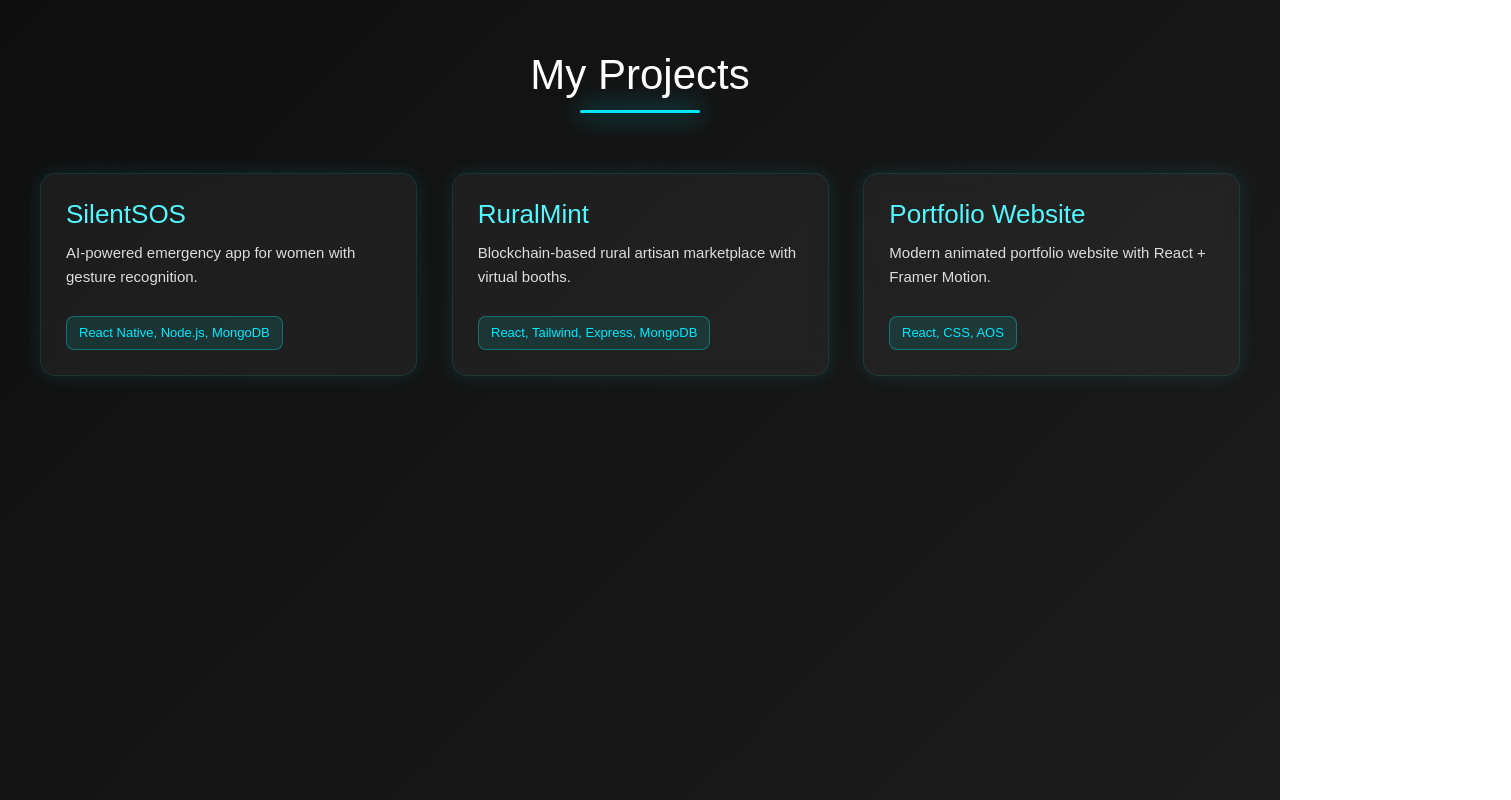
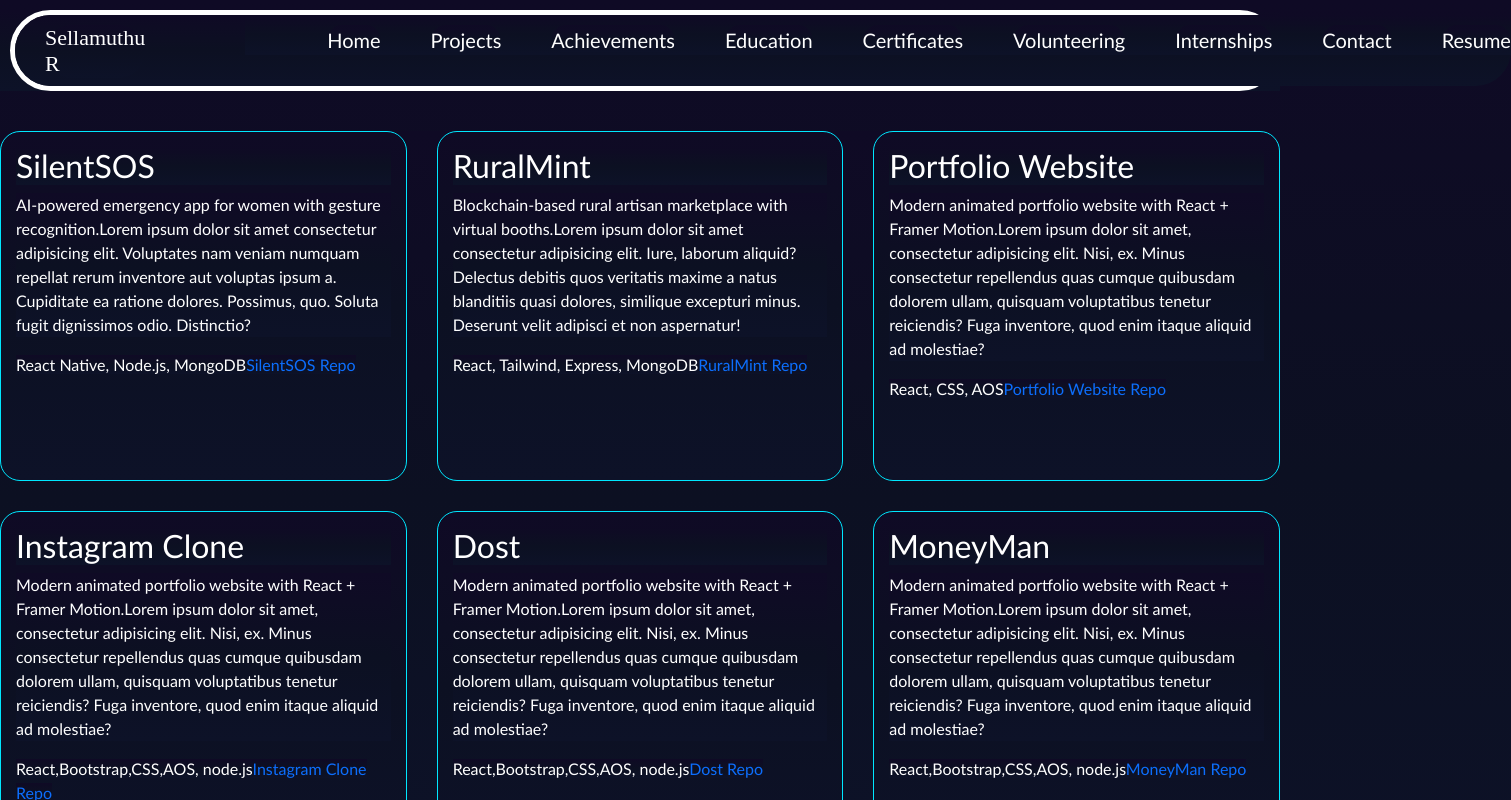
Before and after one commit to Sellamuthu2007/PORTFOLIO, a React (Vite) app: page /projects in a window 1280 px wide. Shown: the top 800 px of the page, 1511 px wide, since content can reach past the window. Built offline with nearby package versions, Linux system fonts and the light colour scheme.

Commit message:
Added footer feature

```diff
--- a/src/App.css
+++ b/src/App.css
@@ -7,7 +7,6 @@
 .projects-wrapper {
   padding: 50px 20px;
   min-height: 100vh;
-  background: linear-gradient(135deg, #0f0f0f, #1c1c1c);
   color: white;
   font-family: 'Poppins', sans-serif;
 }
@@ -16,7 +15,6 @@
 .projects-title {
   text-align: center;
   font-size: 42px;
-  margin-bottom: 40px;
   color: #ffffff;
   position: relative;
 }
@@ -40,73 +38,34 @@
     box-shadow: 0 0 25px #00e7ff;
   }
 }
-
-/* Grid layout */
 .projects-grid {
   display: grid;
+  gap: 30px;
   grid-template-columns: repeat(auto-fit, minmax(300px, 1fr));
-  gap: 35px;
-  padding: 20px;
+  margin-top: 40px;
 }
 
-/* Card styles */
 .project-card {
-  background: rgba(255, 255, 255, 0.05);
-  padding: 25px;
-  border-radius: 15px;
-  backdrop-filter: blur(8px);
-  border: 1px solid rgba(0, 255, 255, 0.1);
-  box-shadow: 0 0 20px rgba(0, 255, 255, 0.1);
-  transition: 0.4s ease;
-  cursor: pointer;
-  position: relative;
-  overflow: hidden;
+  padding: 20px;
+  min-height: 350px;
+  border-radius: 20px;
+  border: 1px solid #00e7ff;
+  color: white;
+  transition: transform 0.3s ease,box-shadow 0.3s ease  ;
 }
 
-/* Neon border effect */
-.project-card::before {
-  content: "";
-  position: absolute;
-  inset: 0;
-  border-radius: 15px;
-  padding: 2px;
-  background: linear-gradient(
-    45deg,
-    #00eaff,
-    #ff00e6,
-    #00ff95,
-    #00eaff
-  );
-  opacity: 0;
-  transition: 0.4s;
-  z-index: -1;
+.project-card:hover {
+  cursor : pointer;
+  transform: scale(1.05);
+  box-shadow: 0 0 30px #00e7ff;
 }
 
-.project-card:hover::before {
-  opacity: 1;
-  filter: blur(6px);
+.hackathonPage .icons i{
+    font-size : 30px;
 }
+.achievements-hero{
+  color : white;
+  margin-top: 50px ;
+  margin-left: 600px;
 
-/* Text styling */
-.project-card h2 {
-  font-size: 26px;
-  margin-bottom: 10px;
-  color: #54f7ff;
 }
-
-.project-card p {
-  font-size: 15px;
-  line-height: 1.6;
-  color: #dddddd;
-}
-
-.tech {
-  display: inline-block;
-  margin-top: 12px;
-  font-size: 13px;
-  padding: 6px 12px;
-  background: rgba(0, 255, 255, 0.1);
-  border-radius: 8px;
-  border: 1px solid rgba(0, 255, 255, 0.3);
-  color: #00eaff;
-}
--- /dev/null
+++ b/src/achievements.jsx
@@ -0,0 +1,83 @@
+import { useState,useEffect } from "react"
+import { useNavigate } from "react-router-dom"
+import { motion } from "framer-motion"
+import Navbar from "./navbar"
+import Footer from "./footer"
+export default function Achievement(){
+    const hackDetails = [
+        {
+            "id" : 1,
+            "name" : "All India Developers Challenge(AIDC)",
+            "organizer" : "Samrat Ashok Technological Institute (SATI), Vidisha",
+            "Achievement" : "Shortlisted to Pre-Final Round",
+        },
+        {
+            "id" : 2,
+            "name" : "Retail Media Hackathon",
+            "organizer" : " Tesco Retail Media",
+            "Achievement" : "Shortlisted to Final Round",
+        },
+        {
+            "id" : 3,
+            "name" : "Google developers Chanllenge",
+            "organizer" : "Google developers",
+            "Achievement" : "Participation in Round 1"
+        },
+        {
+            "id" : 4,
+            "name" : "Google developers Chanllenge",
+            "organizer" : "Google developers",
+            "Achievement" : "Participation in Round 1"
+        }
+
+    ]
+    return(
+        <>
+            <div>
+                    <Navbar/>
+            </div>
+            <div className="achievements-hero">
+                <h1>My achievements</h1>
+            </div>
+            <div className="hackathonPage">
+                {
+                    hackDetails ? (
+
+                        hackDetails.map((details,index)=>(
+                                <motion.div className="hackathonPage-box"
+                                    initial = {{opacity : 0, y : -40 , scale : 0.9}}
+                                    animate = {{opacity : 1, y : 0 , scale : 1.0}}
+                                    transition={{
+                                        duration: 0.9,
+                                        delay: index * 0.5, // stagger effect
+                                        type: "spring",
+                                        stiffness: 80,
+
+                                    }}
+                                    whileHover={{ scale : 1.05}}
+                                >
+                                    <div><h5>Hackathon Name : {details.name}</h5></div>
+                                    <div><h5>Organizer : {details.organizer}</h5></div>
+                                    <div><p>Achievement : {details.Achievement}</p></div>
+                                    <div><p href={details.repoLink}>Project : {details.project}</p></div>
+                                    <div className="icons">
+                                        <div><i class="bi bi-github"></i></div>
+                                        <div><i class="bi bi-linkedin"></i></div>
+                                    </div>
+                                </motion.div>
+
+                        ))
+
+                    ):(
+                        <p>Hackathons List Not found</p>
+                    )
+                }
+            </div>
+            <div style = {{"padding" : "20px"}}>
+                <Footer/>
+            </div>
+
+        </>
+    )
+
+}
--- /dev/null
+++ b/src/footer.jsx
@@ -0,0 +1,18 @@
+export default function Footer(){
+    return (
+        <>
+
+        <footer
+            style = {{
+                "color" : "white",
+                "fontSize" : "20px",
+                "marginLeft" : "600px"
+            }}
+        >
+            <p>Developed with ❤️ by <span class="hot-name">Sellamuthu R</span></p>
+        </footer>
+
+
+        </>
+    )
+}
--- a/src/home.jsx
+++ b/src/home.jsx
@@ -2,6 +2,8 @@ import { useNavigate } from 'react-router-dom'
 import Navbar from './navbar'
 import './index.css'
 import './App.css'
+import { motion } from 'framer-motion'
+import Footer from './footer'
 import person from './assets/person.png'
 
 
@@ -36,10 +38,45 @@ export default function Homepage(){
             <div>
                 <div className='homePage-top'>
                     <div className='homePage-left'>
-                        <h2>Hello Everyone! I am</h2>
-                        <h1> Sellamuthu R</h1>
-                        <h3>An  Aspiring  Software  development  Enginner,  Fullstack  Developer, with good  knowledge  in  Artificial  Intelligence, cloud  computing  and  academia.</h3>
-                        <div className="icons">
+                        <motion.h2
+                            initial = {{opacity : 0 , x : 20}}
+                            animate = {{opacity : 1, x: 0}}
+                            transition = {{
+                                duration: 0.6,
+                                delay:   0.3, // stagger effect
+                                type: "spring",
+                                stiffness: 80,
+                            }}
+
+                        >Hello Everyone! I am
+                        </motion.h2>
+                        <motion.h1
+                            initial = {{opacity : 0 , x : 20}}
+                            animate = {{opacity : 1, x : 0}}
+                            transition = {{
+                                delay : 1.6,
+                                duration : 0.5,
+                                type: "spring",
+                                stiffness: 80,
+                            }}
+                        > Sellamuthu R</motion.h1>
+                        <motion.h3
+                            initial = {{opacity : 0, x : 20}}
+                            animate = {{opacity : 1, x : 0}}
+                            transition = {{
+                                duration : 0.5,
+                                delay : 2.6,
+                                type : "spring",
+                                stiffness: 80,
+                            }}
+                        >An  Aspiring  Software  development  Enginner,  Fullstack  Developer, with good  knowledge  in  Artificial  Intelligence, cloud  computing  and  academia.</motion.h3>
+                        <motion.div className="icons"
+                            initial = {{opacity : 0, x : 20}}
+                            animate = {{opacity : 1 , x : 0}}
+                            transition = {{duration : 0.6,
+                                delay : 3.6
+                            }}
+                        >
                             <div><a
                                 download= "Sella_Resume"
                                 href = '/RESUME.pdf'
@@ -49,10 +86,16 @@ export default function Homepage(){
                             <div src="https://www.linkedin.com/in/sellamuthu-ramu-3b3390327"><i class="bi bi-linkedin"></i> LinkedIn</div>
                             <div src="https://github.com/Sellamuthu2007"><i class="bi bi-github"></i> Github</div>
                             <div  href="https://mail.google.com/mail/?view=cm&fs=1&to=krssellamuthu2007@gmail.com"><i class="bi bi-envelope"></i> Email</div>
-                        </div>
+                        </motion.div>
                     </div>
                     <div className='homePage-right   rounded-circle'>
-                        <img src={person} alt="Image not Found" />
+                        <motion.img
+                        initial = {{opacity : 0,y : 20}}
+                        animate = {{opacity : 1, y : 0}}
+                        transition = {{duration : 1.5}}
+                        whileHover= {{scale : 1.05}}
+
+                        src={person} alt="Image not Found" />
                     </div>
                 </div>
             <div className='homePage-down'>
@@ -84,6 +127,7 @@ export default function Homepage(){
 
             </div>
             </div>
+            <Footer/>
         </div>
 
 
--- a/src/index.css
+++ b/src/index.css
@@ -1,4 +1,20 @@
+ *{
+    font-family :'Gill Sans', 'Gill Sans MT', Calibri, 'Trebuchet MS', sans-serif;
+     background: linear-gradient(
+        180deg,
+        #0f0a25,   /* top purple tint */
+        #0c1022,   /* center deep blue */
+        #0d1228    /* bottom navy */
+    );
+ }
+ img{
+    cursor : pointer;
 
+ }
+ img:hover{
+    transform : scale(2);
+    transition : 0.3s ease;
+ }
 .nav1{
     background-color:black;
     color : white;
@@ -35,7 +51,7 @@
      border-radius: 120px;
     text-decoration : none;
     color : white;
-    font-family :'Gill Sans', 'Gill Sans MT', Calibri, 'Trebuchet MS', sans-serif;
+
     font-size : 20px;
     cursor : pointer;
 }
@@ -45,12 +61,7 @@
     width : 800px;
 }
 .homePage-top{
-    background: linear-gradient(
-        180deg,
-        #0f0a25,   /* top purple tint */
-        #0c1022,   /* center deep blue */
-        #0d1228    /* bottom navy */
-    );
+
     height : 100vh;
     width : 100%;
     color: white;
@@ -58,12 +69,7 @@
     flex-direction : row;
 }
 .homePage-left{
-    background: linear-gradient(
-        180deg,
-        #0f0a25,   /* top purple tint */
-        #0c1022,   /* center deep blue */
-        #0d1228    /* bottom navy */
-    );
+
     background-color:white;
     font-family :'Trebuchet MS', 'Lucida Sans Unicode', 'Lucida Grande', 'Lucida Sans', Arial, sans-serif;
     margin-left : 30px;
@@ -93,34 +99,19 @@
 
     /* Main Glow Layer */
     box-shadow:
-        0 0 40px rgba(255, 255, 255, 0.15),
-        0 0 100px rgba(80, 102, 255, 0.25),
-        0 0 160px rgba(80, 102, 255, 0.35);
+        0 0 40px #00e7ff
+        0 0 100px #00e7ff
+        0 0 160px #00e7ff;
 
     /* Smooth animation */
-    animation: glowPulse 4s ease-in-out infinite;
+
+}
+.homePage-right img:hover{
+    transform: scale(1.05);
+    box-shadow:0 0 25px white;
 }
 
-@keyframes glowPulse {
-    0% {
-        box-shadow:
-            0 0 30px rgba(255, 255, 255, 0.15),
-            0 0 80px rgba(80, 102, 255, 0.25),
-            0 0 140px rgba(80, 102, 255, 0.35);
-    }
-    50% {
-        box-shadow:
-            0 0 60px rgba(255, 255, 255, 0.18),
-            0 0 130px rgba(80, 102, 255, 0.30),
-            0 0 200px rgba(80, 102, 255, 0.45);
-    }
-    100% {
-        box-shadow:
-            0 0 30px rgba(255, 255, 255, 0.15),
-            0 0 80px rgba(80, 102, 255, 0.25),
-            0 0 140px rgba(80, 102, 255, 0.35);
-    }
-}
+
 .icons{
     margin-top : 50px;
     font-size : 20px;
@@ -168,3 +159,40 @@
     width : 450px;
 
 }
+.hackathonPage{
+    margin-left : 400px;
+    margin-right : 400px;
+    margin-top : 100px;
+    margin-bottom: 100px;
+    display: flex;
+    flex-direction: column;
+    color : white;
+}
+.hackathonPage div{
+    border-radius : 20px;
+}
+
+.hackathonPage-box{
+    border-radius : 20px;
+    height : 300px;
+    margin-top: 30px;
+     background: linear-gradient(
+        180deg,
+        #0f0a25,   /* top purple tint */
+        #0c1022,   /* center deep blue */
+        #0d1228    /* bottom navy */
+    );
+    display: flex;
+    flex-direction: column;
+    border: 3px solid #00e7ff;
+    cursor : pointer;
+
+}
+.hackathonPage-box:hover{
+    box-shadow: 0 0 30px #00e7ff;
+    transform: scale(1.05);
+}
+.hackathonPage-box div{
+    margin-left  : 10px;
+    margin-top  : 10px;
+}
--- a/src/main.jsx
+++ b/src/main.jsx
@@ -5,6 +5,7 @@ import App from './App.jsx'
 import Projects from './projects.jsx';
 import Homepage from './home.jsx';
 import Notfound from './notfound.jsx';
+import Achievement from './achievements.jsx';
 
 const urls = createBrowserRouter([
   {
@@ -14,6 +15,10 @@ const urls = createBrowserRouter([
   },{
     path : '/projects',
     element : <Projects/>
+  },
+  {
+    path : '/hackathons',
+    element : <Achievement/>
   }
 ])
 createRoot(document.getElementById('root')).render(
--- a/src/navbar.jsx
+++ b/src/navbar.jsx
@@ -16,13 +16,13 @@ export default function Navbar(){
                     <ul>
                         <li><a onClick={()=>navigate('/')}>Home</a></li>
                         <li><a onClick={()=>navigate('/projects')}>Projects</a></li>
-                        <li><a href="#home">Hackathons</a></li>
-                        <li><a href="#home">Achievements</a></li>
+                        <li><a onClick={()=>navigate('/hackathons')}>Achievements</a></li>
+                        <li><a href="#home">Education</a></li>
                         <li><a href="#home">Certificates</a></li>
                         <li><a href="#home">Volunteering</a></li>
                         <li><a href="#home">Internships</a></li>
                         <li><a href="#home">Contact</a></li>
-                        <li><a href="#home">Resume</a></li>
+                        <li><a href="./RESUME.pdf">Resume</a></li>
                     </ul>
                 </div>
             </nav>
--- a/src/projects.jsx
+++ b/src/projects.jsx
@@ -1,38 +1,50 @@
 // Projects.jsx
 import React from "react";
 import { motion } from "framer-motion";
+import Footer from "./footer";
+import Navbar from './navbar'
 import "./App.css";
 
 const projectData = [
   {
     title: "SilentSOS",
-    description: "AI-powered emergency app for women with gesture recognition.",
+    description: "AI-powered emergency app for women with gesture recognition.Lorem ipsum dolor sit amet consectetur adipisicing elit. Voluptates nam veniam numquam repellat rerum inventore aut voluptas ipsum a. Cupiditate ea ratione dolores. Possimus, quo. Soluta fugit dignissimos odio. Distinctio?",
     tech: "React Native, Node.js, MongoDB",
   },
   {
     title: "RuralMint",
-    description: "Blockchain-based rural artisan marketplace with virtual booths.",
+    description: "Blockchain-based rural artisan marketplace with virtual booths.Lorem ipsum dolor sit amet consectetur adipisicing elit. Iure, laborum aliquid? Delectus debitis quos veritatis maxime a natus blanditiis quasi dolores, similique excepturi minus. Deserunt velit adipisci et non aspernatur!",
     tech: "React, Tailwind, Express, MongoDB",
   },
   {
     title: "Portfolio Website",
-    description: "Modern animated portfolio website with React + Framer Motion.",
+    description: "Modern animated portfolio website with React + Framer Motion.Lorem ipsum dolor sit amet, consectetur adipisicing elit. Nisi, ex. Minus consectetur repellendus quas cumque quibusdam dolorem ullam, quisquam voluptatibus tenetur reiciendis? Fuga inventore, quod enim itaque aliquid ad molestiae?",
     tech: "React, CSS, AOS",
+  },
+  {
+    title: "Instagram Clone",
+    description: "Modern animated portfolio website with React + Framer Motion.Lorem ipsum dolor sit amet, consectetur adipisicing elit. Nisi, ex. Minus consectetur repellendus quas cumque quibusdam dolorem ullam, quisquam voluptatibus tenetur reiciendis? Fuga inventore, quod enim itaque aliquid ad molestiae?",
+    tech: "React,Bootstrap,CSS,AOS, node.js",
+  },
+  {
+    title: "Dost",
+    description: "Modern animated portfolio website with React + Framer Motion.Lorem ipsum dolor sit amet, consectetur adipisicing elit. Nisi, ex. Minus consectetur repellendus quas cumque quibusdam dolorem ullam, quisquam voluptatibus tenetur reiciendis? Fuga inventore, quod enim itaque aliquid ad molestiae?",
+    tech: "React,Bootstrap,CSS,AOS, node.js",
+  },
+  {
+    title: "MoneyMan",
+    description: "Modern animated portfolio website with React + Framer Motion.Lorem ipsum dolor sit amet, consectetur adipisicing elit. Nisi, ex. Minus consectetur repellendus quas cumque quibusdam dolorem ullam, quisquam voluptatibus tenetur reiciendis? Fuga inventore, quod enim itaque aliquid ad molestiae?",
+    tech: "React,Bootstrap,CSS,AOS, node.js",
   },
 ];
 
 const Projects = () => {
   return (
-    <div className="projects-wrapper">
-      <motion.h1
-        initial={{ opacity: 0, y: -20 }}
-        animate={{ opacity: 1, y: 0 }}
-        transition={{ duration: 0.6 }}
-        className="projects-title"
-      >
-        My Projects
-      </motion.h1>
 
+    <>
+      <div>
+            <Navbar/>
+      </div>
       <div className="projects-grid">
         {projectData.map((proj, index) => (
           <motion.div
@@ -47,14 +59,22 @@ const Projects = () => {
               stiffness: 80,
             }}
             whileHover={{ scale: 1.05 }}
+            style = {{"padding" : "15px"}}
           >
             <h2>{proj.title}</h2>
             <p>{proj.description}</p>
             <span className="tech">{proj.tech}</span>
+            <a href="http://" target="_blank" rel="noopener noreferrer"
+              style = {{"textDecoration" : "none" }}
+            >{proj.title} Repo</a>
           </motion.div>
         ))}
       </div>
-    </div>
+      <div style = {{"padding" : "20px"}}>
+        <Footer/>
+      </div>
+    </>
+
   );
 };
 
```
